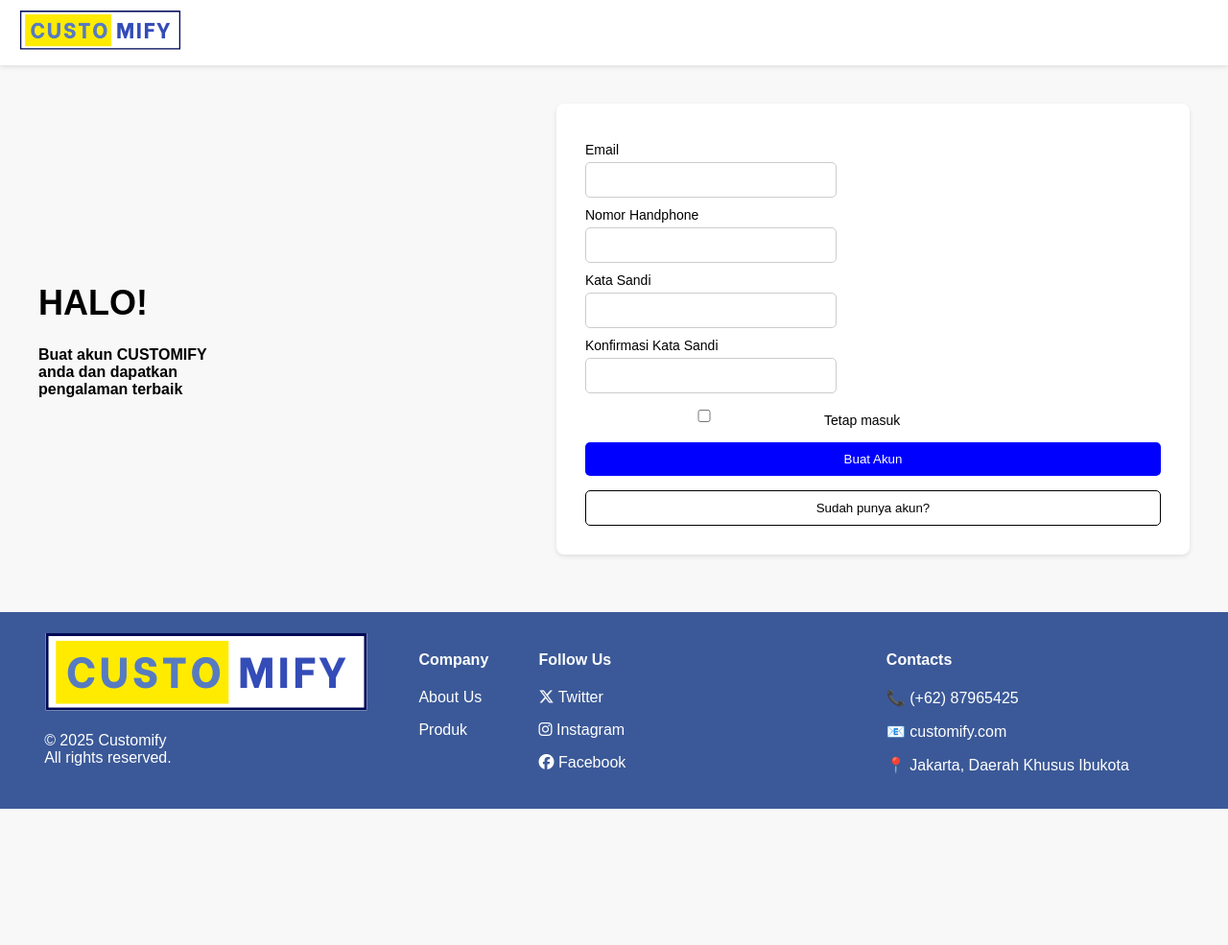
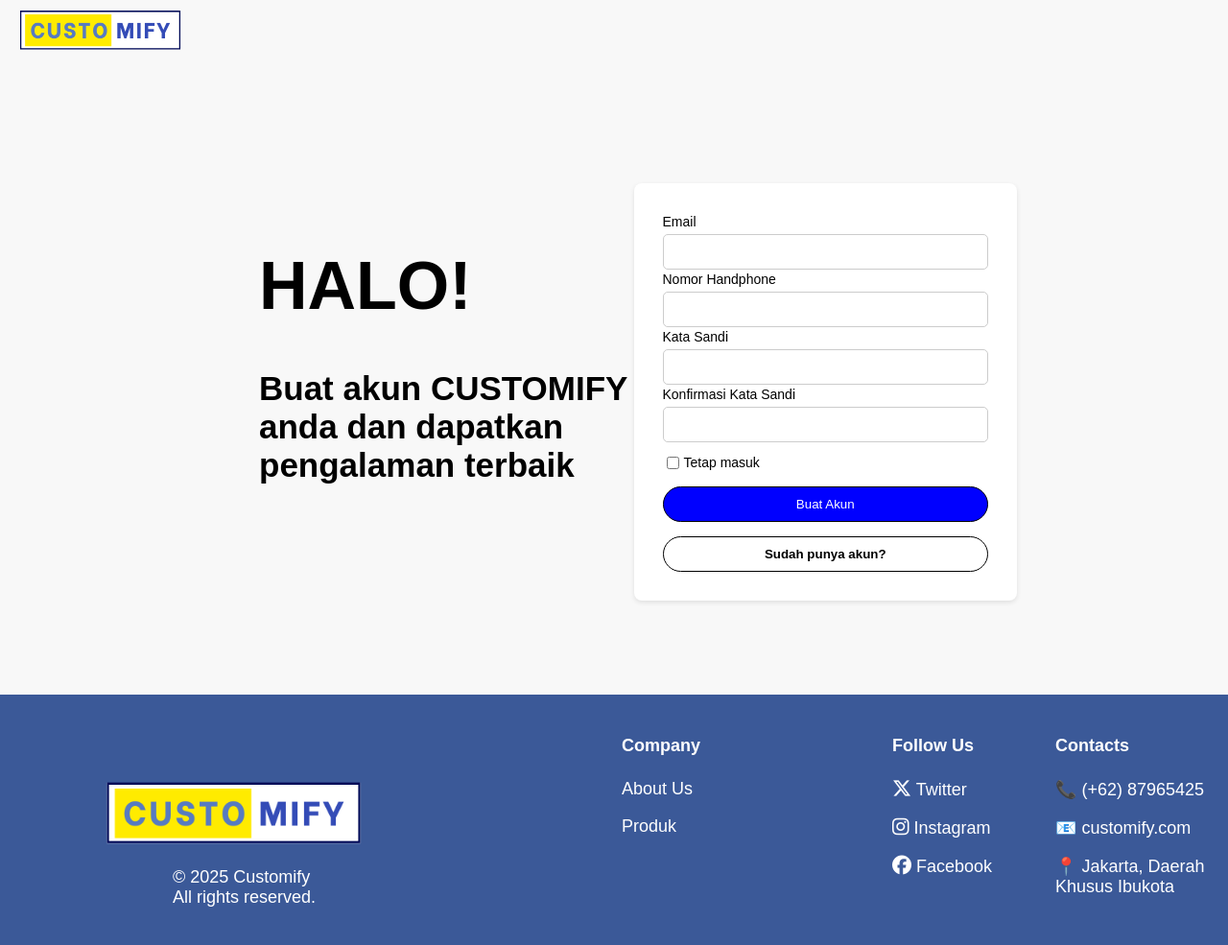
Before and after one commit to llecram45/Project-Software-Engineering, a plain HTML site: page Signup.html in a window 1280 px wide. Shown: the whole page at 96% size. Before the commit the page ends 843 px from the top, so only its background shows below. Drawn offline with Linux system fonts and the light colour scheme; a script that the page names is missing; files whose address does not match are found by name.

Commit message:
Update Signup.css

```diff
--- a/Signup.css
+++ b/Signup.css
@@ -9,9 +9,8 @@
     display: flex;
     justify-content: space-between;
     align-items: center;
+    background: #f8f8f8;
     padding: 10px 20px;
-    background-color: white;
-    box-shadow: 0 2px 5px rgba(0, 0, 0, 0.1);
 }
 
 .logo {
@@ -28,29 +27,34 @@
     color: blue;
 }
 
-.icons span {
-    margin-left: 10px;
-    cursor: pointer;
-}
-
 .container {
+    margin-top: 33px;
+    margin-left: 230px;
     display: flex;
     justify-content: space-between;
     align-items: center;
     padding: 40px;
+    font-size: 35px;
+}
+
+.options a {
+    font-size: 14px;
 }
 
 .left {
     width: 40%;
+    margin-bottom: 50px;
 }
 
 .left h1 {
-    font-size: 36px;
+    font-size: 70px;
     color: black;
 }
 
 .right {
-    width: 50%;
+    width: 35%;
+    margin-top: 50px;
+    margin-right: 180px;
     background: white;
     padding: 30px;
     border-radius: 8px;
@@ -64,23 +68,14 @@
 
 label {
     font-size: 14px;
-    margin-top: 10px;
+    margin-top: 2px;
 }
 
 input {
-    width: 40%;
     padding: 10px;
     margin-top: 5px;
     border: 1px solid #ccc;
     border-radius: 5px;
-}
-
-input[type="text"] {
-    width: 40%;
-    margin-top: 0px;
-    padding: 10px;
-    border: 1px solid #ccc;
-    border-radius: 20px;
 }
 
 .checkbox {
@@ -95,15 +90,28 @@
 
 button {
     padding: 10px;
-    margin-top: 15px;
-    border: none;
+    margin-top: 10px;
     cursor: pointer;
-    border-radius: 5px;
+    border-radius: 50px;
+    background-color: white;
 }
 
 button[type="submit"] {
-    background: blue;
+    background-color: blue;
     color: white;
+    border-radius: 50px;
+    border: 1px solid #000;
+    margin-top: 15px;
+    box-shadow: none;
+}
+
+button[type="button"] {
+    color: black;
+    font-weight: bold;
+    border-radius: 50px;
+    border: 1px solid #000;
+    margin-top: 15px;
+    box-shadow: none;
 }
 
 #loginPage {
@@ -117,8 +125,8 @@
     color: white;
     padding: 20px;
     display: flex;
-    justify-content: space-around;
-    margin-top: 20px;
+    margin-top: 58px;
+    font-size: 18px;
 }
 
 .footer-content {
@@ -130,3 +138,59 @@
 .info, .social, .contact {
     width: 25%;
 }
+
+.option a {
+    margin-top: 10%;
+}
+
+.logofooter {
+    margin-left: 90px;
+    margin-top: 70px;
+}
+
+.logofooter img {
+    height: 40%;
+    width: auto;
+}
+
+.company {
+    margin-left: 200px;
+}
+
+.social {
+    margin-left: 200px;
+}
+
+.social a {
+    text-decoration: none;
+    color: white;
+    display: flex;
+    align-items: center;
+    gap: 8px;
+    margin-bottom: 8px;
+    font-size: 16px;
+    transition: color 0.3s;
+}
+
+.social a:hover {
+    color: #ddd;
+}
+
+.social i {
+    font-size: 20px;
+}
+
+.contact {
+    margin-left: 10px;
+}
+
+.logofooter .copyright-text {
+    font-size: 14px;
+    color: #ccc;
+    margin-top: 10px;
+    text-align: center;
+}
+
+.copyright{
+    margin-left: 70px;
+}
```
